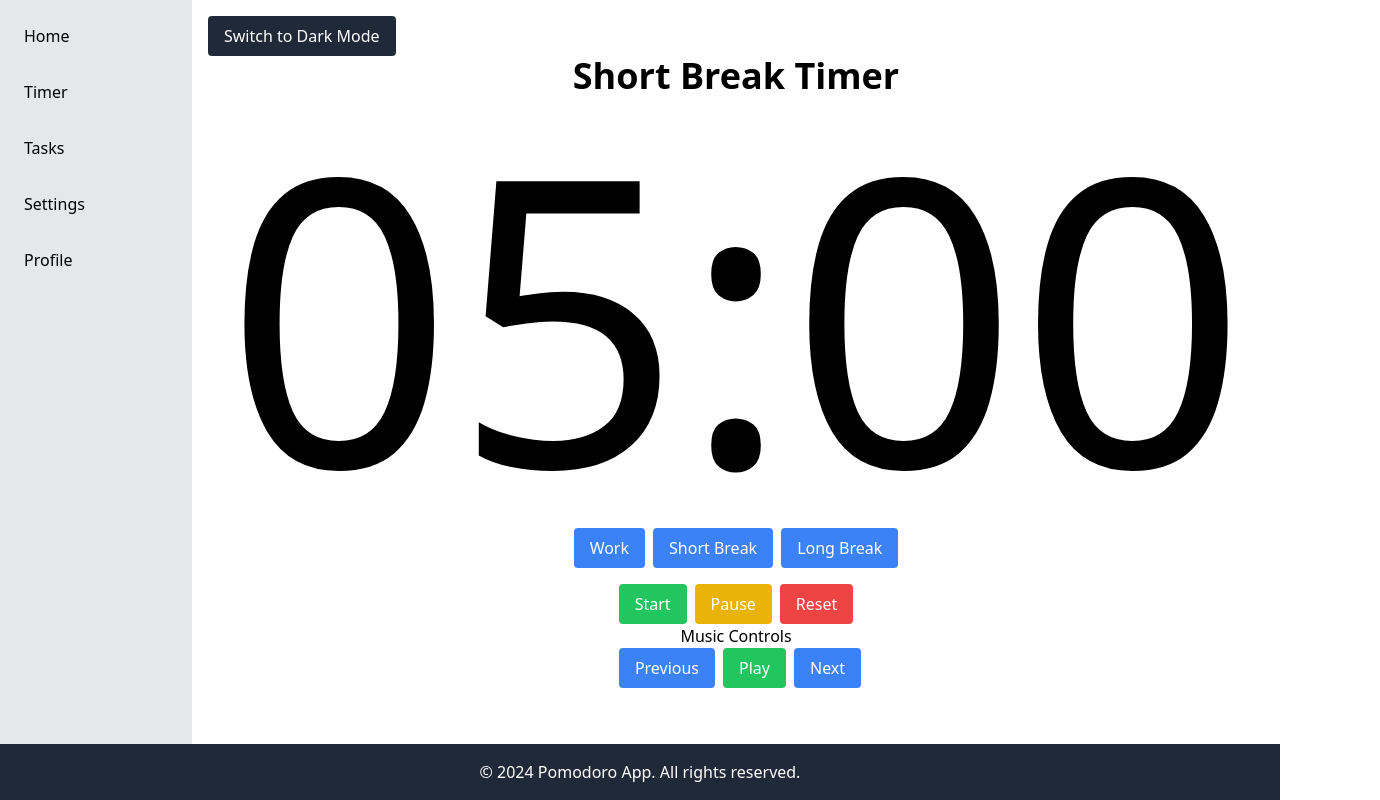
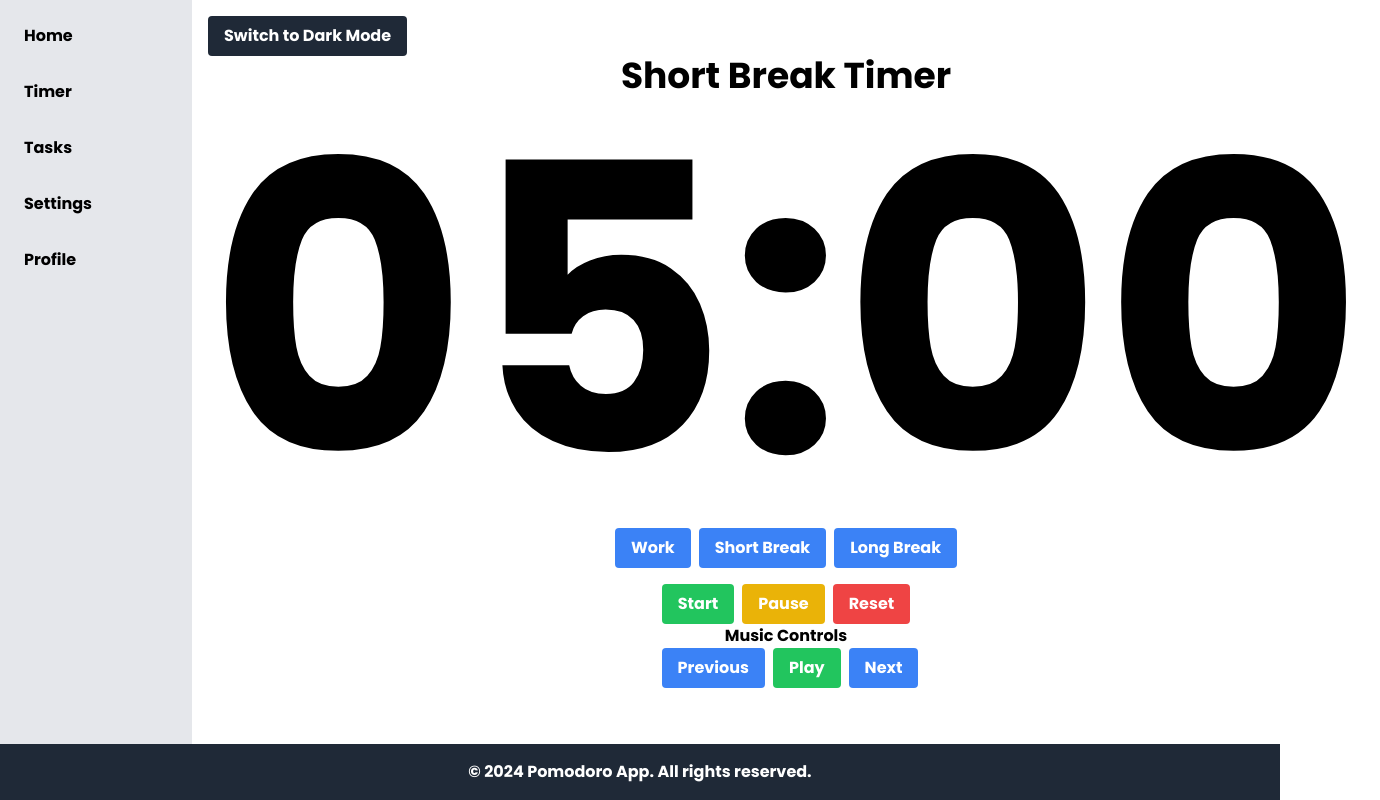
Before and after one commit to bhanuprakashsfdc/EasyPomodoro, a React (Vite) app: page / in a window 1280 px wide. Shown: the whole page, 1380 px wide, since content can reach past the window. Built offline with nearby package versions, Linux system fonts and the light colour scheme.

Commit message:
Add font poppions

```diff
--- a/index.html
+++ b/index.html
@@ -4,6 +4,9 @@
     <meta charset="UTF-8" />
     <link rel="icon" type="image/svg+xml" href="/vite.svg" />
     <meta name="viewport" content="width=device-width, initial-scale=1.0" />
+    <link rel="preconnect" href="https://fonts.googleapis.com">
+<link rel="preconnect" href="https://fonts.gstatic.com" crossorigin>
+<link href="https://fonts.googleapis.com/css2?family=Poppins:ital,wght@0,100;0,200;0,300;0,400;0,500;0,600;0,700;0,800;0,900;1,100;1,200;1,300;1,400;1,500;1,600;1,700;1,800;1,900&display=swap" rel="stylesheet">
     <title>Easy Pomodoro</title>
   </head>
   <body>
--- a/package.json
+++ b/package.json
@@ -17,6 +17,7 @@
     "react-player": "^2.16.0",
     "react-redux": "^9.1.2",
     "react-router-dom": "^6.23.1",
+    "react-toastify": "^10.0.5",
     "redux-thunk": "^3.1.0"
   },
   "devDependencies": {
--- a/src/components/SignIn.jsx
+++ b/src/components/SignIn.jsx
@@ -1,14 +1,17 @@
 import React, { useState } from 'react';
 import { useDispatch } from 'react-redux';
+import { useNavigate } from 'react-router-dom';
 import { auth } from '../firebase';
 import { signInWithEmailAndPassword } from 'firebase/auth';
 import { setUser } from '../redux/reducers/authReducer';
+import { toast } from 'react-toastify';
 
 function SignIn() {
   const [email, setEmail] = useState('');
   const [password, setPassword] = useState('');
   const [error, setError] = useState('');
   const dispatch = useDispatch();
+  const navigate = useNavigate();
 
   const handleSignIn = async (e) => {
     e.preventDefault();
@@ -20,6 +23,8 @@
         email: userCredential.user.email,
       };
       dispatch(setUser(user));
+      toast.success('Logged in successfully!');
+      navigate('/');
     } catch (error) {
       console.error('Error signing in:', error);
       setError(error.message);
--- a/src/components/SignUp.jsx
+++ b/src/components/SignUp.jsx
@@ -1,14 +1,17 @@
 import React, { useState } from 'react';
 import { useDispatch } from 'react-redux';
+import { useNavigate } from 'react-router-dom';
 import { auth } from '../firebase';
 import { createUserWithEmailAndPassword } from 'firebase/auth';
 import { setUser } from '../redux/reducers/authReducer';
+import { toast } from 'react-toastify';
 
 function SignUp() {
   const [email, setEmail] = useState('');
   const [password, setPassword] = useState('');
   const [error, setError] = useState('');
   const dispatch = useDispatch();
+  const navigate = useNavigate();
 
   const handleSignUp = async (e) => {
     e.preventDefault();
@@ -20,6 +23,8 @@
         email: userCredential.user.email,
       };
       dispatch(setUser(user));
+      toast.success('User account has been created!');
+      navigate('/signin');
     } catch (error) {
       console.error('Error signing up:', error);
       setError(error.message);
--- a/src/components/Timer.jsx
+++ b/src/components/Timer.jsx
@@ -4,6 +4,8 @@
 import { incrementWorkSessions, addWorkTime, incrementShortBreaks, incrementLongBreaks } from '../redux/reducers/statisticsReducer';
 import { showNotification } from '../utils/notifications';
 import MusicPlayer from './MusicPlayer';
+import { formatTime } from '../utils/formatTime';
+import { WEBSITE_NAME } from '../constants/constants';
 
 const songUrls = [
   'https://youtu.be/70A9vqpJsZM?si=Pxq2bK4sQC51Ovle', // Replace with your YouTube URLs
@@ -33,6 +35,10 @@
     }
     return () => clearInterval(interval);
   }, [timer.isRunning, dispatch]);
+
+  useEffect(() => {
+    document.title = `${formatTime(timer.time)} - ${WEBSITE_NAME}`;
+  }, [timer.time]);
 
   useEffect(() => {
     if (!timer.isRunning && timer.time === 0) {
--- a/src/index.css
+++ b/src/index.css
@@ -1,3 +1,9 @@
 @tailwind base;
 @tailwind components;
 @tailwind utilities;
+
+:root {
+    font-family: "Poppins", sans-serif;
+    font-weight: 700;
+    font-style: normal;
+}
--- a/src/main.jsx
+++ b/src/main.jsx
@@ -5,6 +5,8 @@
 import store from './redux/store';
 import './index.css'
 import './tailwind.css';
+import { ToastContainer } from 'react-toastify';
+import 'react-toastify/dist/ReactToastify.css';
 
 // Request notification permission
 if (Notification.permission === 'default') {
@@ -21,6 +23,7 @@
   <React.StrictMode>
     <Provider store={store}>
       <App />
+      <ToastContainer />
     </Provider>
   </React.StrictMode>,
 )
--- /dev/null
+++ b/src/utils/formatTime.js
@@ -0,0 +1,5 @@
+export const formatTime = (seconds) => {
+    const minutes = Math.floor(seconds / 60);
+    const remainingSeconds = seconds % 60;
+    return `${minutes.toString().padStart(2, '0')}:${remainingSeconds.toString().padStart(2, '0')}`;
+  };
```
Also changed, not shown: 1 other file (tests, documents, lock files or other folders).
